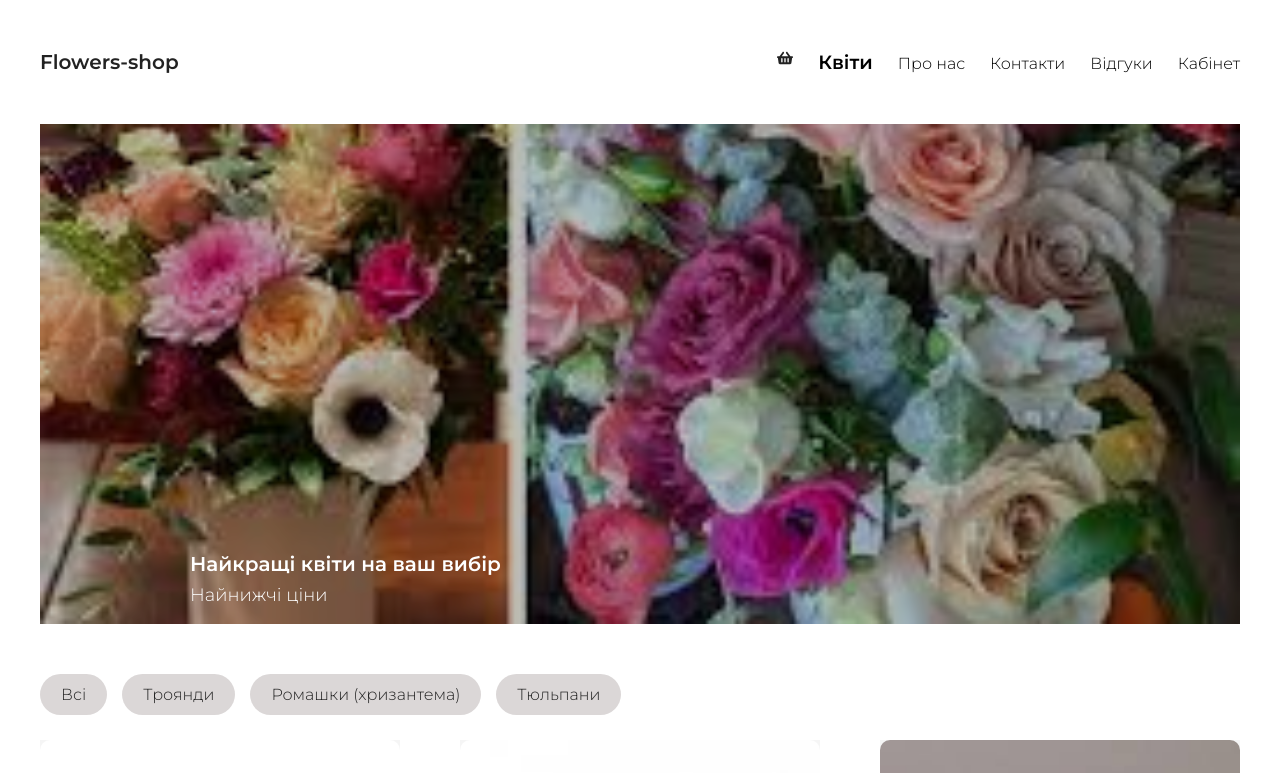
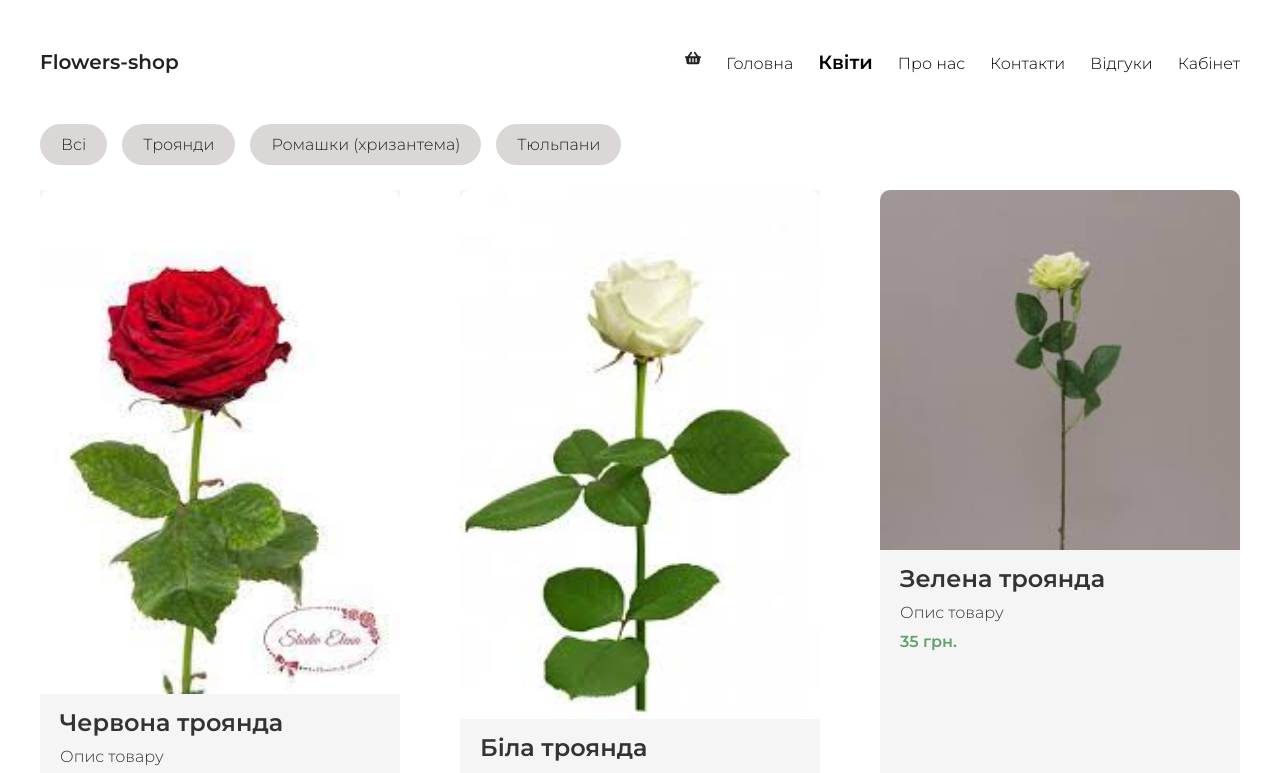
Before and after one commit to AndriiDan/Shop, a React (Create React App) app: page /flowers in a window 1280 px wide. Shown: the top 773 px of the page. Built offline with nearby package versions, Linux system fonts and the light colour scheme.

Commit message:
Add HomePage.

```diff
--- a/src/App.js
+++ b/src/App.js
@@ -5,6 +5,7 @@ import Contacts from './components/Contacts/Contacts';
 import FlowersContainer from './components/Flowers/FlowersContainer';
 import Footer from './components/Footer/Footer';
 import HeaderContainer from './components/Header/HeaderContainer';
+import HomePage from './components/HomePage/HomePage';
 import Office from './components/Office/Office';
 import ReviewsContainer from './components/Reviews/ReviewsContainer';
 
@@ -16,6 +17,7 @@ class App extends React.Component {
           <HeaderContainer />
           <div className="wrapper-content">
             <Routes>
+              <Route path="/" element={<HomePage />} />
               <Route path="/flowers" element={<FlowersContainer />} />
               <Route path="/aboutUs" element={<AboutUs />} />
               <Route path="/contacts" element={<Contacts />} />
--- a/src/components/Header/Header.jsx
+++ b/src/components/Header/Header.jsx
@@ -31,7 +31,7 @@ const Header = (props) => {
                 )}
             </div>
             {/* основний банер магазина */}
-            <div className={classes.presentation}></div>
+            {/* <div className={classes.presentation}></div> */}
         </header>
     )
 }
--- a/src/components/Header/Header.module.css
+++ b/src/components/Header/Header.module.css
@@ -1,10 +1,12 @@
 header {
     position: relative;
+    margin-bottom: 50px;
 }
 
 .logo {
     font-weight: 600;
     font-size: 20px;
+
 }
 
 .shop_cart_button {
@@ -30,38 +32,3 @@ header {
     z-index: 1000;
     padding: 20px 20px 0 20px;
 }
-
-.presentation {
-    margin: 50px 0;
-    background: url('../../img/bg.jpg');
-    width: 100%;
-    height: 500px;
-    background-size: cover;
-    background-position: center center;
-    /* накласти на зображення колір (background-blend-mode + background-color) */
-    background-blend-mode: multiply;
-    background-color: #bcbcbc;
-    position: relative;
-}
-
-.presentation::before {
-    content: 'Найнижчі ціни';
-    color: rgb(255, 255, 255);
-    position: absolute;
-    top: 460px;
-    left: 150px;
-    width: 300px;
-    font-size: 18px;
-    font-weight: 500;
-}
-
-.presentation::after {
-    content: 'Найкращі квіти на ваш вибір';
-    color: rgb(255, 255, 255);
-    position: absolute;
-    top: 428px;
-    left: 150px;
-    width: 400px;
-    font-size: 20px;
-    font-weight: 600;
-}
--- a/src/components/Header/Navbar/Navbar.jsx
+++ b/src/components/Header/Navbar/Navbar.jsx
@@ -6,6 +6,7 @@ import classes from './Navbar.module.css';
 const Navbar = () => {
     return (
         <ul className={classes.nav}>
+            <li className={classes.item}><NavLink to="/" className={navData => navData.isActive ? classes.active : classes.item}>Головна</NavLink></li>
             <li className={classes.item}><NavLink to="/flowers" className={navData => navData.isActive ? classes.active : classes.item}>Квіти</NavLink></li>
             <li className={classes.item}><NavLink to="/aboutUs" className={navData => navData.isActive ? classes.active : classes.item}>Про нас</NavLink></li>
             <li className={classes.item}><NavLink to="/contacts" className={navData => navData.isActive ? classes.active : classes.item}>Контакти</NavLink></li>
--- /dev/null
+++ b/src/components/HomePage/HomePage.jsx
@@ -0,0 +1,12 @@
+import classes from './HomePage.module.css';
+
+const HomePage = () => {
+    return (
+        <div>
+            {/* основний банер магазина */}
+            <div className={classes.presentation}></div>
+        </div>
+    )
+}
+
+export default HomePage;
--- /dev/null
+++ b/src/components/HomePage/HomePage.module.css
@@ -0,0 +1,34 @@
+.presentation {
+    margin: 50px 0;
+    background: url('../../img/bg.jpg');
+    width: 100%;
+    height: 500px;
+    background-size: cover;
+    background-position: center center;
+    /* накласти на зображення колір (background-blend-mode + background-color) */
+    background-blend-mode: multiply;
+    background-color: #bcbcbc;
+    position: relative;
+}
+
+.presentation::before {
+    content: 'Найнижчі ціни';
+    color: rgb(255, 255, 255);
+    position: absolute;
+    top: 460px;
+    left: 150px;
+    width: 300px;
+    font-size: 18px;
+    font-weight: 500;
+}
+
+.presentation::after {
+    content: 'Найкращі квіти на ваш вибір';
+    color: rgb(255, 255, 255);
+    position: absolute;
+    top: 428px;
+    left: 150px;
+    width: 400px;
+    font-size: 20px;
+    font-weight: 600;
+}
```
